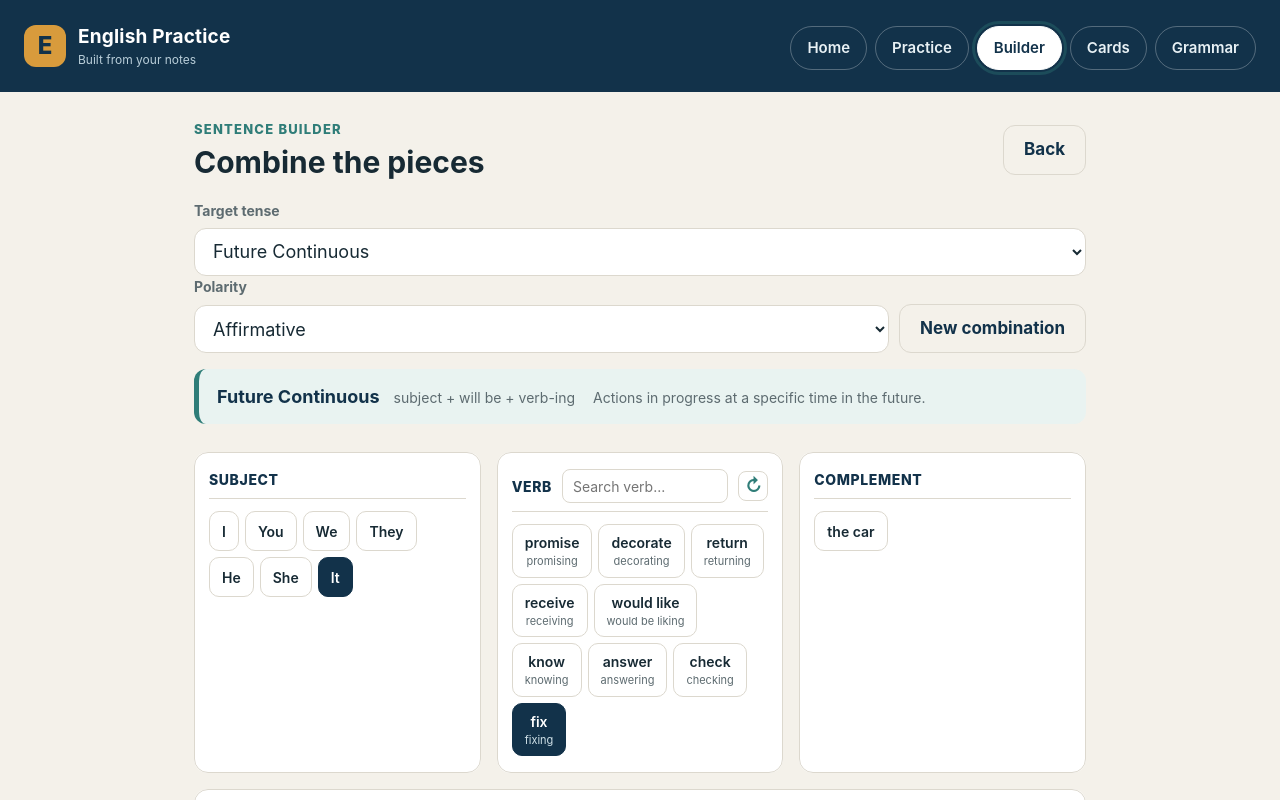
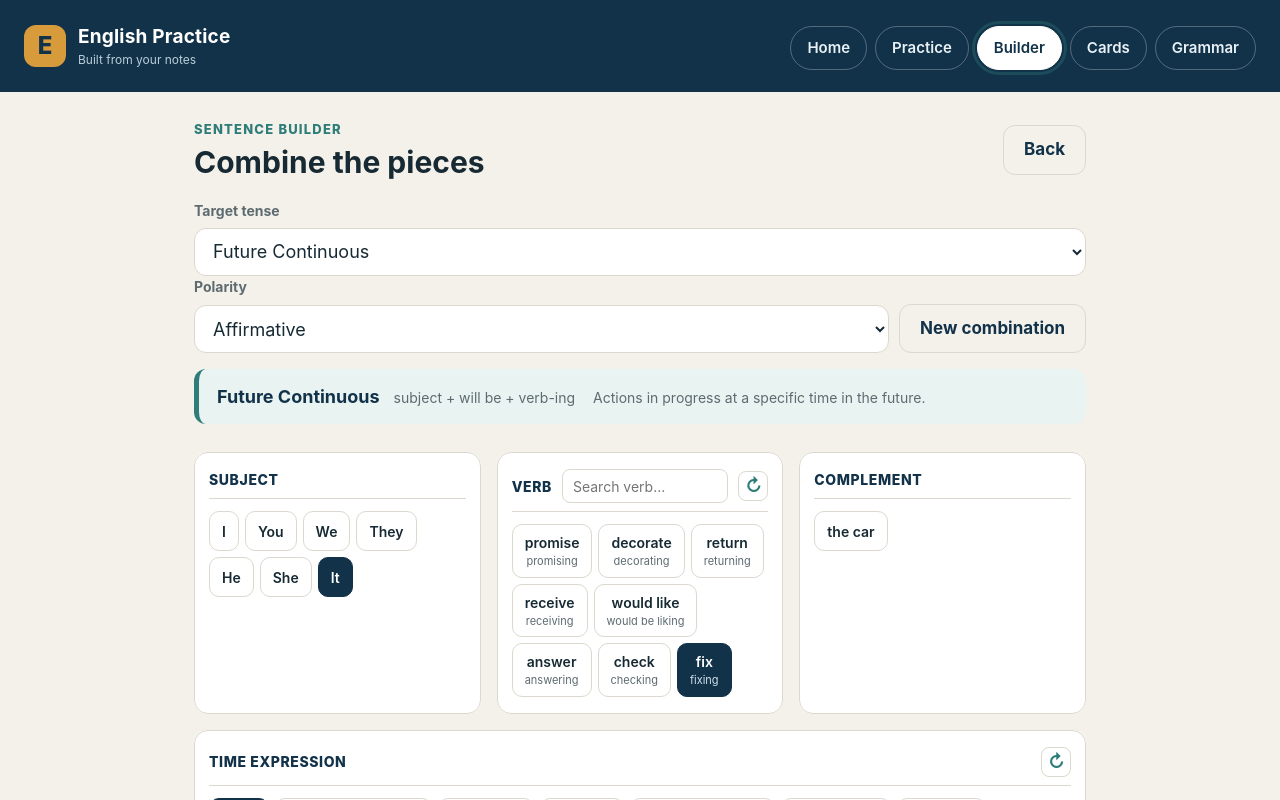
Before and after one commit to FEDERIN/english-practice, a React (Vite) app in the folder app/: page / in a window 1280 px wide. Both pictures are taken after a click on the button "Builder". Shown: the top 800 px of the page. Built offline with nearby package versions, Linux system fonts and the light colour scheme.

Commit message:
Mark stative verbs and exclude them from continuous tenses

```diff
--- a/app/src/components/Builder.jsx
+++ b/app/src/components/Builder.jsx
@@ -180,6 +180,13 @@ export default function Builder({ onExit, recordAnswer }) {
     complement = getComplement('none')
   }
   var availableVerbs = verbsForTime(time, tenseId)
+
+  // Stative verbs do not take continuous forms; hide them for continuous tenses.
+  var continuousTenses = ['presente_continuo', 'past_continuous', 'future_continuous', 'present_perfect_continuous', 'past_perfect_continuous', 'future_perfect_continuous']
+  if (continuousTenses.indexOf(tenseId) !== -1) {
+    var nonStative = availableVerbs.filter(function (item) { return !item.stative })
+    if (nonStative.length) availableVerbs = nonStative
+  }
 
 
   if (availableVerbs.length && !availableVerbs.some(function (item) { return item.id === combination.verbId })) {
@@ -445,7 +452,12 @@ export default function Builder({ onExit, recordAnswer }) {
             </button>
           </div>
           <div className="option-list">
-            {displayedVerbs.map(function (item) {
+            {displayedVerbs
+              .filter(function (item) {
+                if (continuousTenses.indexOf(tenseId) === -1) return true
+                return !item.stative
+              })
+              .map(function (item) {
               return (
                 <button
                   key={item.id}
--- a/app/src/data/verbs.js
+++ b/app/src/data/verbs.js
@@ -19,7 +19,7 @@ export var verbs = [
   { id: 'teach', base: 'teach', third: 'teaches', ing: 'teaching', past: 'taught', participle: 'taught' },
   { id: 'learn', base: 'learn', third: 'learns', ing: 'learning', past: 'learned', participle: 'learned' },
   { id: 'speak', base: 'speak', third: 'speaks', ing: 'speaking', past: 'spoke', participle: 'spoken' },
-  { id: 'understand', base: 'understand', third: 'understands', ing: 'understanding', past: 'understood', participle: 'understood' },
+  { id: 'understand', base: 'understand', third: 'understands', ing: 'understanding', past: 'understood', participle: 'understood', stative: true},
   { id: 'practice', base: 'practice', third: 'practices', ing: 'practicing', past: 'practiced', participle: 'practiced' },
   { id: 'prepare', base: 'prepare', third: 'prepares', ing: 'preparing', past: 'prepared', participle: 'prepared' },
   { id: 'review', base: 'review', third: 'reviews', ing: 'reviewing', past: 'reviewed', participle: 'reviewed' },
@@ -74,7 +74,7 @@ export var verbs = [
   { id: 'eat', base: 'eat', third: 'eats', ing: 'eating', past: 'ate', participle: 'eaten' },
   { id: 'make', base: 'make', third: 'makes', ing: 'making', past: 'made', participle: 'made' },
   { id: 'cook', base: 'cook', third: 'cooks', ing: 'cooking', past: 'cooked', participle: 'cooked' },
-  { id: 'have', base: 'have', third: 'has', ing: 'having', past: 'had', participle: 'had' },
+  { id: 'have', base: 'have', third: 'has', ing: 'having', past: 'had', participle: 'had', stative: true},
   { id: 'order', base: 'order', third: 'orders', ing: 'ordering', past: 'ordered', participle: 'ordered' },
 
   // Entertainment
@@ -110,18 +110,18 @@ export var verbs = [
   { id: 'exercise', base: 'exercise', third: 'exercises', ing: 'exercising', past: 'exercised', participle: 'exercised' },
 
   // State verbs and changes (referenced by the time expression filters)
-  { id: 'need', base: 'need', third: 'needs', ing: 'needing', past: 'needed', participle: 'needed', takesInfinitive: true },
-  { id: 'want', base: 'want', third: 'wants', ing: 'wanting', past: 'wanted', participle: 'wanted', takesInfinitive: true },
-  { id: 'know', base: 'know', third: 'knows', ing: 'knowing', past: 'knew', participle: 'known' },
-  { id: 'prefer', base: 'prefer', third: 'prefers', ing: 'preferring', past: 'preferred', participle: 'preferred' },
-  { id: 'believe', base: 'believe', third: 'believes', ing: 'believing', past: 'believed', participle: 'believed' },
-  { id: 'like', base: 'like', third: 'likes', ing: 'liking', past: 'liked', participle: 'liked' },
-  { id: 'love', base: 'love', third: 'loves', ing: 'loving', past: 'loved', participle: 'loved' },
-  { id: 'hate', base: 'hate', third: 'hates', ing: 'hating', past: 'hated', participle: 'hated' },
-  { id: 'remember', base: 'remember', third: 'remembers', ing: 'remembering', past: 'remembered', participle: 'remembered' },
-  { id: 'mean', base: 'mean', third: 'means', ing: 'meaning', past: 'meant', participle: 'meant' },
-  { id: 'own', base: 'own', third: 'owns', ing: 'owning', past: 'owned', participle: 'owned' },
-  { id: 'belong', base: 'belong', third: 'belongs', ing: 'belonging', past: 'belonged', participle: 'belonged' },
+  { id: 'need', base: 'need', third: 'needs', ing: 'needing', past: 'needed', participle: 'needed', takesInfinitive: true, stative: true},
+  { id: 'want', base: 'want', third: 'wants', ing: 'wanting', past: 'wanted', participle: 'wanted', takesInfinitive: true, stative: true},
+  { id: 'know', base: 'know', third: 'knows', ing: 'knowing', past: 'knew', participle: 'known', stative: true},
+  { id: 'prefer', base: 'prefer', third: 'prefers', ing: 'preferring', past: 'preferred', participle: 'preferred', stative: true},
+  { id: 'believe', base: 'believe', third: 'believes', ing: 'believing', past: 'believed', participle: 'believed', stative: true},
+  { id: 'like', base: 'like', third: 'likes', ing: 'liking', past: 'liked', participle: 'liked', stative: true},
+  { id: 'love', base: 'love', third: 'loves', ing: 'loving', past: 'loved', participle: 'loved', stative: true},
+  { id: 'hate', base: 'hate', third: 'hates', ing: 'hating', past: 'hated', participle: 'hated', stative: true},
+  { id: 'remember', base: 'remember', third: 'remembers', ing: 'remembering', past: 'remembered', participle: 'remembered', stative: true},
+  { id: 'mean', base: 'mean', third: 'means', ing: 'meaning', past: 'meant', participle: 'meant', stative: true},
+  { id: 'own', base: 'own', third: 'owns', ing: 'owning', past: 'owned', participle: 'owned', stative: true},
+  { id: 'belong', base: 'belong', third: 'belongs', ing: 'belonging', past: 'belonged', participle: 'belonged', stative: true},
   { id: 'begin', base: 'begin', third: 'begins', ing: 'beginning', past: 'began', participle: 'begun' },
   { id: 'change', base: 'change', third: 'changes', ing: 'changing', past: 'changed', participle: 'changed' },
   { id: 'update', base: 'update', third: 'updates', ing: 'updating', past: 'updated', participle: 'updated' },
```
